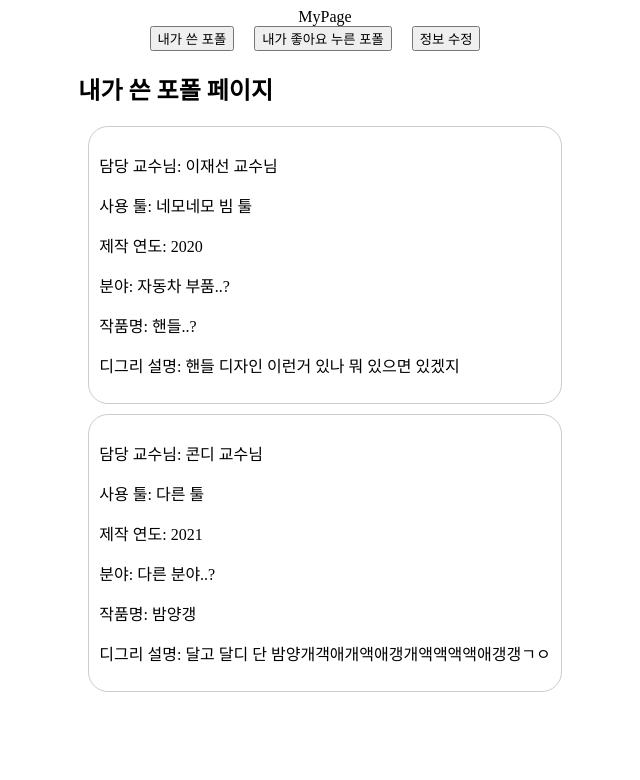
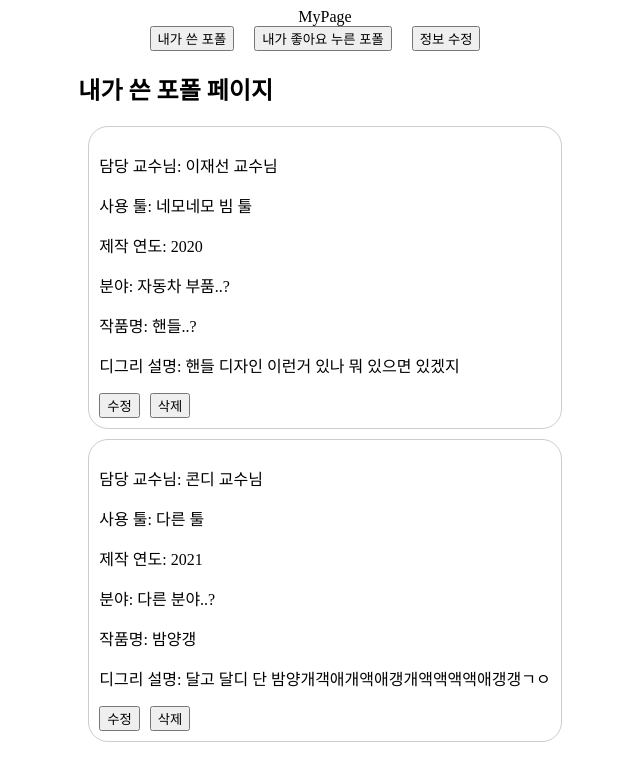
Before and after one commit to LikeLionHGU/DaePo_Front, a React (Create React App) app: page /DaePo/MyPage in a window 1280 px wide. Shown: the top 780 px of the page, without its empty margins (323-963 px from the left). Built offline with nearby package versions, Linux system fonts and the light colour scheme; what recoil-persist would draw is missing.

Commit message:
feat: 내가 쓴 글 카드에 수정, 삭제 버튼 추가 및 삭제 모달

```diff
--- /dev/null
+++ b/src/component/MyPage/MyPortfolioComponent/DeleteModalComponent.js
@@ -0,0 +1,36 @@
+import styled from "styled-components";
+
+const Modal = styled.div`
+  position: fixed;
+  top: 50%;
+  left: 50%;
+  transform: translate(-50%, -50%);
+  background: #fff;
+  padding: 20px;
+  border-radius: 5px;
+  box-shadow: 0 0 10px rgba(0, 0, 0, 0.3);
+  width: 300px;
+  height: 150px;
+`;
+const Button = styled.button`
+  margin: 20px;
+  cursor: pointer;
+`;
+
+function DeleteModalComponent({ onClose }) {
+  const handleDelete = () => {
+    console.log("포트폴리오 삭제");
+    onClose();
+  };
+
+  return (
+    <Modal>
+      <h2>포트폴리오 삭제</h2>
+      <p>정말로 삭제하시겠습니까?</p>
+      <Button onClick={handleDelete}>삭제</Button>
+      <Button onClick={onClose}>취소</Button>
+    </Modal>
+  );
+}
+
+export default DeleteModalComponent;
--- a/src/component/MyPage/MyPortfolioComponent/EditModalComponent.js
+++ b/src/component/MyPage/MyPortfolioComponent/EditModalComponent.js
@@ -11,8 +11,8 @@ const Modal = styled.div`
   padding: 50px;
   border-radius: 5px;
   box-shadow: 0 0 10px rgba(0, 0, 0, 0.3);
-  width: 20%;
-  height: 25%;
+  width: 400px;
+  height: 300px;
 `;
 
 const Button = styled.button`
--- a/src/component/MyPage/MyPortfolioComponent/MyPortfolioComponent.js
+++ b/src/component/MyPage/MyPortfolioComponent/MyPortfolioComponent.js
@@ -2,6 +2,7 @@ import React, { useState } from "react";
 
 import PortfolioCardComponent from "../MyPortfolioComponent/PortfolioCardComponent";
 import EditModalComponent from "../MyPortfolioComponent/EditModalComponent";
+import DeleteModalComponent from "./DeleteModalComponent";
 
 const PoPolDataList = [
   {
@@ -23,16 +24,21 @@ const PoPolDataList = [
 ];
 
 function MyPortfolioComponent() {
-  const [showModal, setShowModal] = useState(false);
+  const [showEditModal, setShowEditModal] = useState(false);
   const [selectedData, setSelectedData] = useState(null);
+  const [showDeleteModal, setShowDeleteModal] = useState(false);
 
-  const handleCardClick = (data) => {
+  const handleCardEditClick = (data) => {
     setSelectedData(data);
-    setShowModal(true);
+    setShowEditModal(true);
+  };
+  const handleCardDeleteClick = () => {
+    setShowDeleteModal(true);
   };
 
   const handleCloseModal = () => {
-    setShowModal(false);
+    setShowEditModal(false);
+    setShowDeleteModal(false);
   };
 
   return (
@@ -42,13 +48,15 @@ function MyPortfolioComponent() {
         <PortfolioCardComponent
           key={index}
           data={data}
-          onEdit={handleCardClick}
+          onEdit={handleCardEditClick}
+          onDelete={handleCardDeleteClick}
         />
       ))}
 
-      {showModal && (
+      {showEditModal && (
         <EditModalComponent data={selectedData} onClose={handleCloseModal} />
       )}
+      {showDeleteModal && <DeleteModalComponent onClose={handleCloseModal} />}
     </div>
   );
 }
--- a/src/component/MyPage/MyPortfolioComponent/PortfolioCardComponent.js
+++ b/src/component/MyPage/MyPortfolioComponent/PortfolioCardComponent.js
@@ -8,19 +8,29 @@ const Card = styled.div`
   cursor: pointer;
 `;
 
-function PortfolioCardComponent({ data, onEdit }) {
-  const handleCardClick = () => {
+const Button = styled.button`
+  margin-right: 10px;
+  cursor: pointer;
+`;
+
+function PortfolioCardComponent({ data, onEdit, onDelete }) {
+  const handleEditClick = () => {
     onEdit(data);
+  };
+  const handleDeleteClick = () => {
+    onDelete();
   };
 
   return (
-    <Card onClick={handleCardClick}>
+    <Card>
       <p>담당 교수님: {data.professor}</p>
       <p>사용 툴: {data.tools}</p>
       <p>제작 연도: {data.year}</p>
       <p>분야: {data.field}</p>
       <p>작품명: {data.title}</p>
       <p>디그리 설명: {data.description}</p>
+      <Button onClick={handleEditClick}>수정</Button>
+      <Button onClick={handleDeleteClick}>삭제</Button>
     </Card>
   );
 }
```
